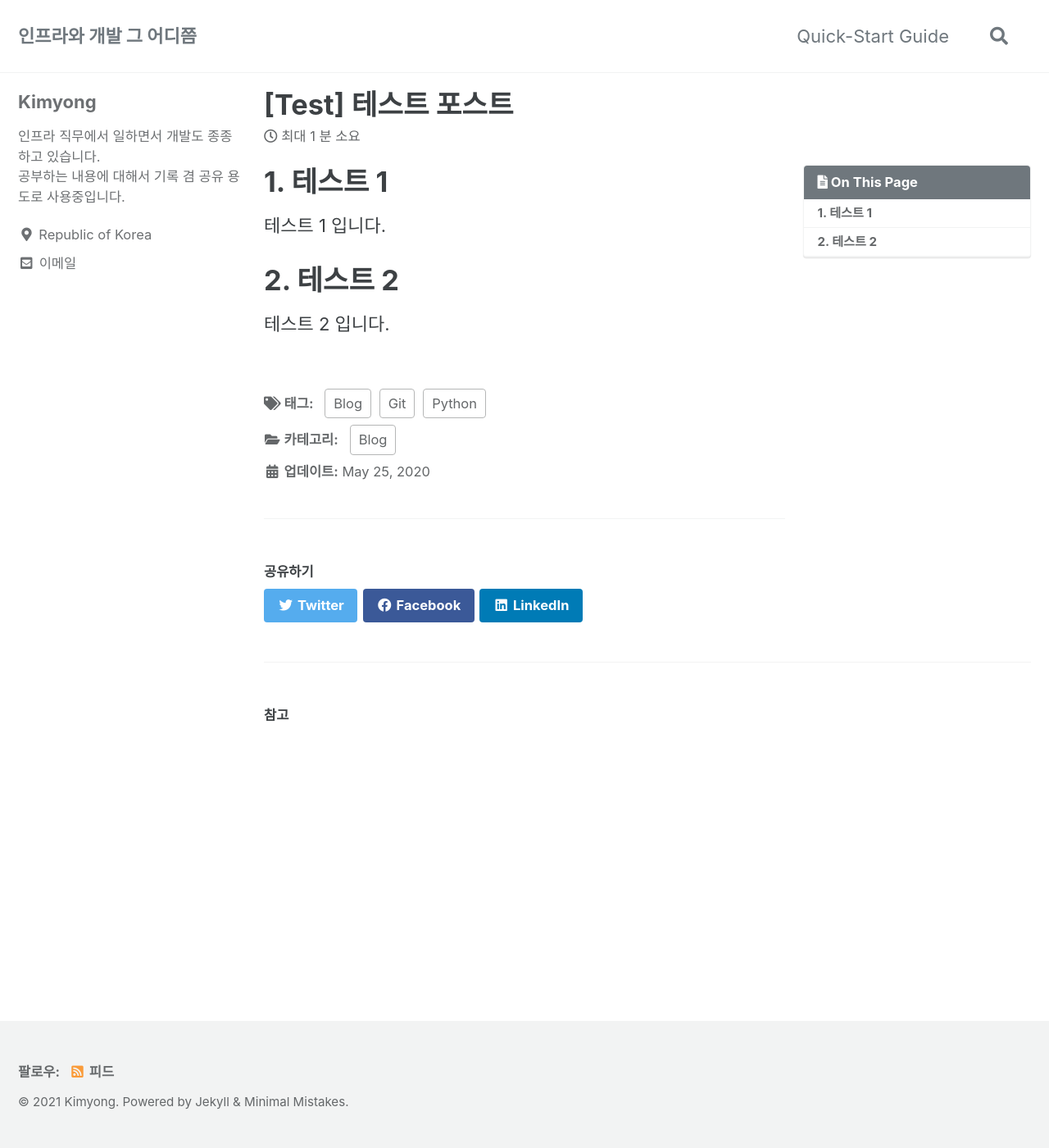
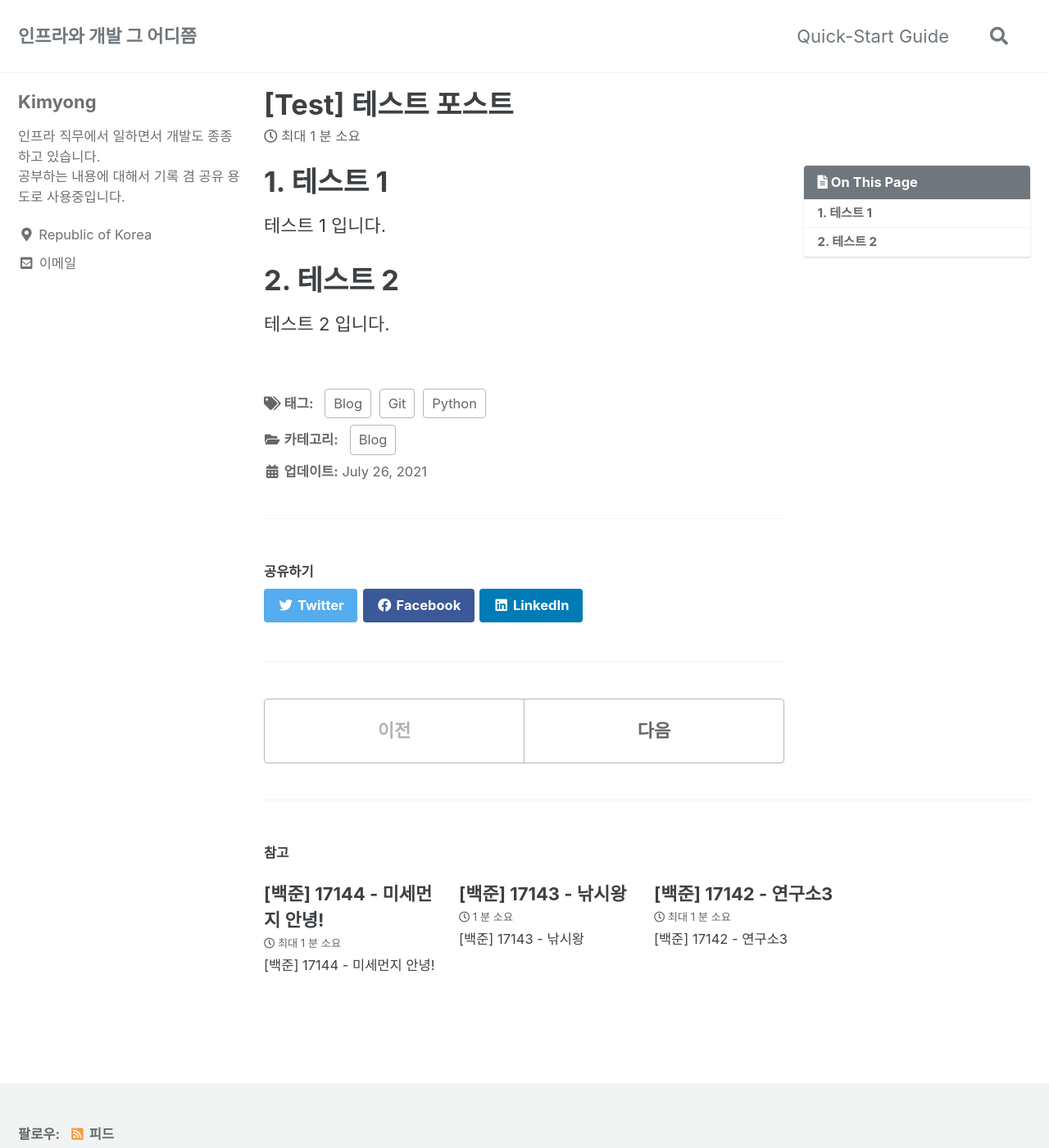
Before and after one commit to dydgus0111/kimyong_blog, a Jekyll site: the page built from _posts/2021-07-26-test-post.md, in a window 1280 px wide and 1400 px high. Shown: the whole window at 82% size. Built offline with Jekyll 4.4.1, drawn with Linux system fonts in a browser that asks for light colours; cached includes are drawn as plain includes; part of the change alters nothing that is shown.

Commit message:
[+] Upload CodingTest

````diff
--- /dev/null
+++ b/_posts/2021-07-26-bj17142.md
@@ -0,0 +1,132 @@
+---
+title:  "[백준] 17142 - 연구소3"
+excerpt: "[백준] 17142 - 연구소3"
+
+categories:
+  - CodingTest
+tags:
+  - [CodingTest, Java, 백준, 연구소3, 17142]
+
+toc: true
+toc_sticky: true
+
+date: 2021-07-28
+last_modified_at: 2021-07-28
+---
+
+# 1. 문제
+[17142 연구소3](https://www.acmicpc.net/problem/17142)
+# 2. 코드
+```{.java}
+import java.io.BufferedReader;
+import java.io.IOException;
+import java.io.InputStreamReader;
+import java.util.ArrayList;
+import java.util.Arrays;
+import java.util.LinkedList;
+import java.util.List;
+import java.util.Queue;
+import java.util.StringTokenizer;
+
+public class Main {
+	static BufferedReader br=new BufferedReader(new InputStreamReader(System.in));
+	static int N;
+	static int M;
+	static int map[][];
+	static class virus{
+		int x;
+		int y;
+		public virus(int x, int y) {
+			this.x=x;
+			this.y=y;
+		}
+	}
+	static class pair{
+		int x;
+		int y;
+		int time;
+		public pair(int x, int y,int time) {
+			this.x=x;
+			this.y=y;
+			this.time=time;
+		}
+	}
+	static int dx[]= {-1,1,0,0};
+	static int dy[]= {0,0,-1,1};
+	static List<virus> vlist;
+	static int safecnt;
+	public static void main(String[] args) throws NumberFormatException, IOException {
+		StringTokenizer st=new StringTokenizer(br.readLine());
+		N=Integer.parseInt(st.nextToken());
+		M=Integer.parseInt(st.nextToken());
+		vlist=new ArrayList<>();
+		map=new int[N][N];
+		ans=Integer.MAX_VALUE;
+		safecnt=0;
+		for(int i=0;i<N;i++) {
+			st=new StringTokenizer(br.readLine());
+			for(int j=0;j<N;j++){
+				int input=Integer.parseInt(st.nextToken());
+				map[i][j]=input;
+				if(input==2) {
+					vlist.add(new virus(i, j));
+				}
+				else if(input==0) {
+					safecnt++;
+				}
+			}
+		}
+		combi(new int[M], 0, 0);
+		if(ans==Integer.MAX_VALUE)
+			System.out.println(-1);
+		else
+			System.out.println(ans);
+	}
+	static int ans;
+	static void combi(int sel[], int n, int r) {
+		if(r==sel.length) {
+			bfs(sel, new boolean[N][N]);
+
+			return;
+		}
+		if(n==vlist.size())
+			return;
+		sel[r]=n;
+		combi(sel, n+1, r+1);
+		combi(sel, n+1, r);
+	}
+	static boolean isRange(int x, int y) {
+		return x>=0&&x<N&&y>=0&&y<N;
+	}
+	static void bfs(int sel[],boolean check[][]) {
+		int scnt=0;
+		int time=0;
+		Queue<pair> queue=new LinkedList<>();
+		for(int i=0;i<sel.length;i++) {
+			int x=vlist.get(sel[i]).x;
+			int y=vlist.get(sel[i]).y;
+			queue.add(new pair(x, y,0));
+			check[x][y]=true;
+		}
+		while(!queue.isEmpty()) {
+			pair next=queue.poll();
+			for(int i=0;i<4;i++) {
+				int nx=next.x+dx[i];
+				int ny=next.y+dy[i];
+				if(isRange(nx, ny)&&map[nx][ny]!=1&&!check[nx][ny]) {
+					if(map[nx][ny]==0) {
+						scnt++;
+						time=next.time+1;
+					}
+					check[nx][ny]=true;
+					queue.add(new pair(nx, ny, next.time+1));
+				}
+			}
+		}
+		if(scnt==safecnt) {
+			if(ans>time)
+				ans=time;
+		}
+	}
+}
+```
--- /dev/null
+++ b/_posts/2021-07-26-bj17143.md
@@ -0,0 +1,199 @@
+---
+title:  "[백준] 17143 - 낚시왕"
+excerpt: "[백준] 17143 - 낚시왕"
+
+categories:
+  - CodingTest
+tags:
+  - [CodingTest, Java, 백준, 낚시왕, 17143]
+
+toc: true
+toc_sticky: true
+
+date: 2021-07-28
+last_modified_at: 2021-07-28
+---
+
+# 1. 문제
+[17143 낚시왕](https://www.acmicpc.net/problem/17143)
+# 2. 코드
+```{.java}
+import java.io.BufferedReader;
+import java.io.IOException;
+import java.io.InputStreamReader;
+import java.util.ArrayList;
+import java.util.Collections;
+import java.util.StringTokenizer;
+
+public class Main {
+   // 1. 낚시왕 이동(열로 이동)
+   // 2. 해당 열에 있는 상어중 행의 수가 가장 작은 애 잡기
+   // 3 .상어 이동
+   // 방향 : 상 => 현재R - 1 만큼 이동
+   // 방향 : 하 => R-현재R 만큼 이동
+   // 방향 : 우 => C-현재C 만큼 이동
+   // 방향 : 좌 => 현재C -1 만큼 이동
+   // 이동해야 되는 거리가 속력보다 작으면 해당 방향으로 이동
+   // 이동해야 되는 거리가 속력보다 크면 속력만큼 해당방향으로 이동
+   public static class shark implements Comparable<shark>{
+      int x,y,s,d,z;
+      boolean move;
+      public shark(int x,int y, int s, int d, int z,boolean move) {
+         this.x=x;
+         this.y=y;
+         this.s=s;   //속력
+         this.d=d;   //방향
+         this.z=z;   //크기
+         this.move=move;   //이동여부
+      }
+	@Override
+	public int compareTo(shark o) {
+		return Integer.compare(this.z, o.z)*-1;
+	}
+   }
+   static int dx[]= {0,-1,1,0,0};
+   static int dy[]= {0,0,0,1,-1};
+   static ArrayList<shark> map[][];
+   static int R,C,M;
+   static int ans;
+   static BufferedReader br=new BufferedReader(new InputStreamReader(System.in));
+   public static void main(String[] args) throws IOException {
+      StringTokenizer st=new StringTokenizer(br.readLine());
+      R=Integer.parseInt(st.nextToken());
+      C=Integer.parseInt(st.nextToken());
+      M=Integer.parseInt(st.nextToken());
+      map=new ArrayList[R+1][C+1];
+      ans=0;
+      for(int i=1;i<=R;i++) {
+    	  for(int j=1;j<=C;j++) {
+    		  map[i][j]=new ArrayList<shark>();
+    	  }
+      }
+      for(int i=0;i<M;i++) {
+         int x,y,s,d,z;
+         st=new StringTokenizer(br.readLine());
+         x=Integer.parseInt(st.nextToken());
+         y=Integer.parseInt(st.nextToken());
+         s=Integer.parseInt(st.nextToken());
+         d=Integer.parseInt(st.nextToken());
+         z=Integer.parseInt(st.nextToken());
+         map[x][y].add(new shark(x, y, s, d, z,false));
+      }
+      for(int i=1;i<=C;i++) {
+         hunt(i);
+         move();
+         moveInit();
+//         System.out.println("==========================");
+//         print();
+      }
+      System.out.println(ans);
+   }
+   static void print() {
+      for(int i=1;i<=R;i++) {
+         for(int j=1;j<=C;j++) {
+            if(!map[i][j].isEmpty()) {
+               System.out.print("1 ");
+            }
+            else
+               System.out.print("0 ");
+         }
+         System.out.println();
+      }
+   }
+   static void hunt(int idx) {
+      for(int i=1;i<=R;i++) {
+         if(!map[i][idx].isEmpty()) {
+//            System.out.println(map[i][idx].get(0).z);
+            ans+=map[i][idx].get(0).z;
+            map[i][idx].remove(0);
+            return;
+         }
+      }
+   }
+   static void moveInit() {
+      for(int i=1;i<=R;i++) {
+         for(int j=1;j<=C;j++) {
+            if(map[i][j].size()==1)
+               map[i][j].get(0).move=false;
+            else if(map[i][j].size()>1) {
+            	Collections.sort(map[i][j]);
+            	map[i][j].get(0).move=false;
+            	for(int k=1;k<map[i][j].size();k++) {
+            		map[i][j].remove(k);
+            		k--;
+            	}
+            }
+         }
+      }
+   }
+   static void move() {
+      for(int i=1;i<=R;i++) {
+         for(int j=1;j<=C;j++) {
+        	 for(int k=0;k<map[i][j].size();k++) {
+	            if(!map[i][j].get(k).move) {
+	               int x=map[i][j].get(k).x;
+	               int y=map[i][j].get(k).y;
+	               int s=map[i][j].get(k).s;
+	               int d=map[i][j].get(k).d;
+	               int z=map[i][j].get(k).z;
+	               while(s!=0) {
+	                  if(d==1) {
+	                     if(s>x-1) {
+	                        s=s-(x-1);
+	                        x=1;
+	                        d=2;
+	                     }
+	                     else {
+	                        x=x-s;
+	                        s=0;
+	                     }
+	                  }
+	                  else if(d==2) {
+	                     if(s>R-x) {
+	                        s=s-(R-x);
+	                        x=R;
+	                        d=1;
+	                     }
+	                     else {
+	                        x=x+s;
+	                        s=0;
+	                     }
+	                  }
+	                  else if(d==3) {
+	                     if(s>C-y) {
+	                        s=s-(C-y);
+	                        y=C;
+	                        d=4;
+	                     }
+	                     else {
+	                        y=y+s;
+	                        s=0;
+	                     }
+	                  }
+	                  else if(d==4) {
+	                     if(s>y-1) {
+	                        s=s-(y-1);
+	                        y=1;
+	                        d=3;
+	                     }
+	                     else {
+	                        y=y-s;
+	                        s=0;
+	                     }
+	                  }
+	               }
+	               map[i][j].get(k).d=d;
+	               map[i][j].get(k).move=true;
+	               map[i][j].get(k).x=x;
+	               map[i][j].get(k).y=y;
+	               if(x==i&&y==j)
+	            	   continue;
+	               map[x][y].add(map[i][j].get(k));
+	               map[i][j].remove(k);
+	            }
+	         }
+         }
+      }
+   }
+}
+```
--- /dev/null
+++ b/_posts/2021-07-26-bj17144.md
@@ -0,0 +1,197 @@
+---
+title:  "[백준] 17144 - 미세먼지 안녕!"
+excerpt: "[백준] 17144 - 미세먼지 안녕!"
+
+categories:
+  - CodingTest
+tags:
+  - [CodingTest, Java, 백준, 미세먼지 안녕!, 17144]
+
+toc: true
+toc_sticky: true
+
+date: 2021-07-28
+last_modified_at: 2021-07-28
+---
+
+# 1. 문제
+[17144 미세먼지 안녕!](https://www.acmicpc.net/problem/17144)
+# 2. 코드
+```{.java}
+import java.io.BufferedReader;
+import java.io.IOException;
+import java.io.InputStreamReader;
+import java.util.ArrayList;
+import java.util.Arrays;
+import java.util.LinkedList;
+import java.util.List;
+import java.util.Queue;
+import java.util.StringTokenizer;
+
+public class Main {
+	static int map[][];
+	static int R;
+	static int C;
+	static int T;
+	static int dx[]= {-1,1,0,0};
+	static int dy[]= {0,0,-1,1};
+	static class dust{
+		int x;
+		int y;
+		int quantity;
+		public dust(int x, int y, int q) {
+			this.x=x;
+			this.y=y;
+			this.quantity=q;
+		}
+
+	}
+	static BufferedReader br=new BufferedReader(new InputStreamReader(System.in));
+	static int upAirx;
+	static int upAiry;
+	static int downAirx;
+	static int downAiry;
+	static List<dust> dlist;
+	public static void main(String[] args) throws IOException {
+		StringTokenizer st=new StringTokenizer(br.readLine());
+		R=Integer.parseInt(st.nextToken());
+		C=Integer.parseInt(st.nextToken());
+		T=Integer.parseInt(st.nextToken());
+		map=new int[R][C];
+		upAirx=-1;
+		upAiry=-1;
+		downAirx=-1;
+		downAiry=-1;
+		dlist=new ArrayList<dust>();
+		for(int i=0;i<R;i++) {
+			st=new StringTokenizer(br.readLine());
+			for(int j=0;j<C;j++) {
+				int input=Integer.parseInt(st.nextToken());
+				map[i][j]=input;
+				if(input==-1&&upAirx==-1&&upAiry==-1) {
+					upAirx=i;
+					upAiry=j;
+				}
+				else if(input==-1&&upAirx!=-1&&upAiry!=-1) {
+					downAirx=i;
+					downAiry=j;
+				}
+			}
+		}
+		while(T!=0) {
+			int cmap[][]=new int[R][C];
+			for(int i=0;i<R;i++) {
+				cmap[i]=Arrays.copyOf(map[i], map[i].length);
+			}
+			for(int i=0;i<R;i++) {
+				for(int j=0;j<C;j++) {
+					if(map[i][j]!=0&&map[i][j]!=-1)
+						spreadDust(i,j,cmap);
+				}
+			}
+			map=cmap;
+			upPushDust();
+			downDust();
+			T--;
+		}
+		int ans=countDust();
+		System.out.println(ans);
+	}
+	static void print() {
+		for(int i=0;i<R;i++) {
+			for(int j=0;j<C;j++) {
+				System.out.print(map[i][j]+" ");
+			}
+			System.out.println();
+		}
+	}
+	static boolean isRange(int x, int y) {
+		return x>=0&&x<R&&y>=0&&y<C;
+	}
+	static void spreadDust(int x,int y,int cmap[][]) {
+		int cnt=0;
+		for(int i=0;i<4;i++) {
+			int nx=x+dx[i];
+			int ny=y+dy[i];
+			if(isRange(nx, ny)&&map[nx][ny]!=-1) {
+				cmap[nx][ny]+=(int)map[x][y]/5;
+				cnt++;
+			}
+		}
+		cmap[x][y]-=((int)map[x][y]/5)*cnt;
+	}
+	static void upPushDust() {
+		//우
+		int tmp=map[upAirx][1];
+		map[upAirx][1]=0;
+		int tmp2=0;
+		for(int i=upAiry+2;i<C;i++) {
+			tmp2=map[upAirx][i];
+			map[upAirx][i]=tmp;
+			tmp=tmp2;
+		}
+		//상
+		for(int i=upAirx-1;i>=0;i--) {
+			tmp2=map[i][C-1];
+			map[i][C-1]=tmp;
+			tmp=tmp2;
+		}
+		//좌
+		for(int i=C-2;i>=0;i--) {
+			tmp2=map[0][i];
+			map[0][i]=tmp;
+			tmp=tmp2;
+		}
+		//하
+		for(int i=1;i<upAirx;i++) {
+			tmp2=map[i][0];
+			if(map[i][0]==-1)
+				break;
+			map[i][0]=tmp;
+			tmp=tmp2;
+		}
+	}
+	static void downDust() {
+		//우
+		int tmp=map[downAirx][1];
+		map[downAirx][1]=0;
+		int tmp2=0;
+		for(int i=downAiry+2;i<C;i++) {
+			tmp2=map[downAirx][i];
+			map[downAirx][i]=tmp;
+			tmp=tmp2;
+		}
+		//하
+		for(int i=downAirx+1;i<R;i++) {
+			tmp2=map[i][C-1];
+			map[i][C-1]=tmp;
+			tmp=tmp2;
+		}
+		//좌
+		for(int i=C-2;i>=0;i--) {
+			tmp2=map[R-1][i];
+			map[R-1][i]=tmp;
+			tmp=tmp2;
+		}
+		//상
+		for(int i=R-2;i>=0;i--) {
+			tmp2=map[i][0];
+			if(map[i][0]==-1)
+				break;
+			map[i][0]=tmp;
+			tmp=tmp2;
+		}
+	}
+	static int countDust() {
+		int cnt=0;
+		for(int i=0;i<R;i++) {
+			for(int j=0;j<C;j++) {
+				if(map[i][j]!=0&&map[i][j]!=-1) {
+					cnt+=map[i][j];
+				}
+			}
+		}
+		return cnt;
+	}
+}
+```
--- a/_posts/2021-07-26-test-post.md
+++ b/_posts/2021-07-26-test-post.md
@@ -10,8 +10,8 @@ tags:
 toc: true
 toc_sticky: true
 
-date: 2020-05-25
-last_modified_at: 2020-05-25
+date: 2021-07-26
+last_modified_at: 2021-07-26
 ---
 
 # 1. 테스트 1
````
